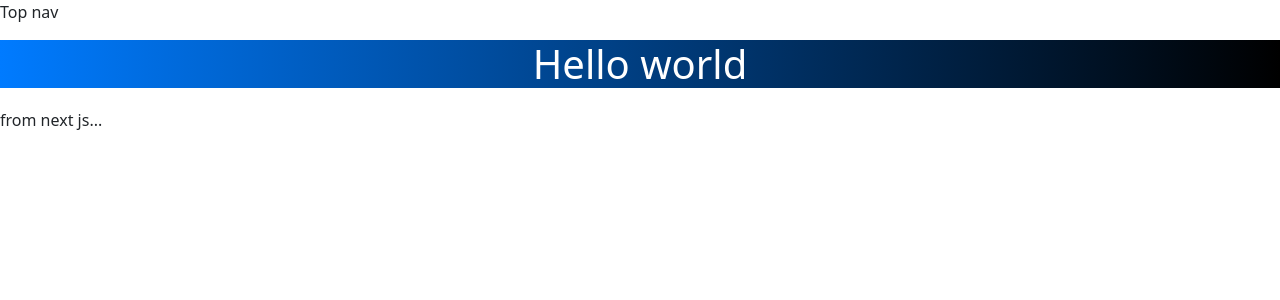
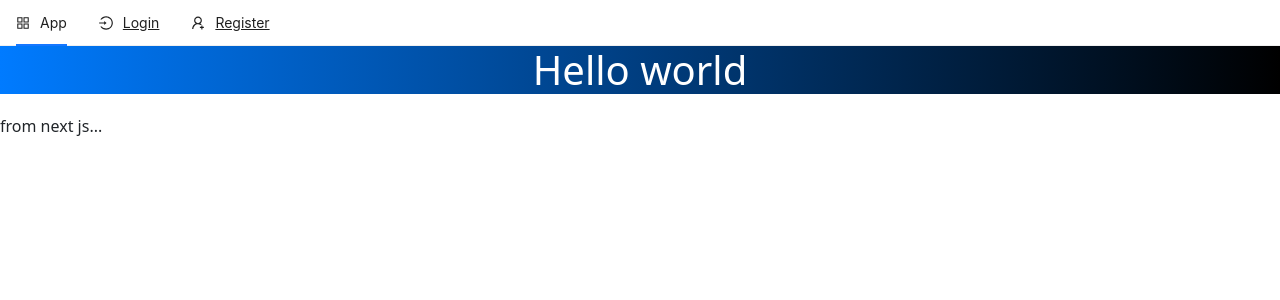
Before and after one commit to trismagp/edemy, a Next.js app in the folder client/: page / in a window 1280 px wide. Shown: the top 300 px of the page. Built offline with nearby package versions, Linux system fonts and the light colour scheme.

Commit message:
update TopNav

```diff
--- a/client/components/TopNav.js
+++ b/client/components/TopNav.js
@@ -1,9 +1,35 @@
+import { Menu } from "antd";
+import Link from "next/link";
+import {
+  AppstoreOutlined,
+  LoginOutlined,
+  UserAddOutlined,
+} from "@ant-design/icons";
+
+const { Item } = Menu;
+
 const TopNav = () => {
-    return (
-      <>
-        <p>Top nav</p>
-      </>
-    );
-  };
+  return (
+    <Menu mode="horizontal">
+      <Item icon={<AppstoreOutlined />}>
+        <Link href="/">
+          App
+        </Link>
+      </Item>
 
-  export default TopNav;
+      <Item icon={<LoginOutlined />}>
+        <Link href="/login">
+          Login
+        </Link>
+      </Item>
+
+      <Item icon={<UserAddOutlined />}>
+        <Link href="/register">
+          Register
+        </Link>
+      </Item>
+    </Menu>
+  );
+};
+
+export default TopNav;
--- a/client/package.json
+++ b/client/package.json
@@ -13,6 +13,7 @@
   "author": "",
   "license": "ISC",
   "dependencies": {
+    "@ant-design/icons": "^5.0.0",
     "antd": "^5.1.5",
     "bootstrap": "^5.2.3",
     "next": "^13.1.2",
```
Also changed, not shown: 1 other file (tests, documents, lock files or other folders).
